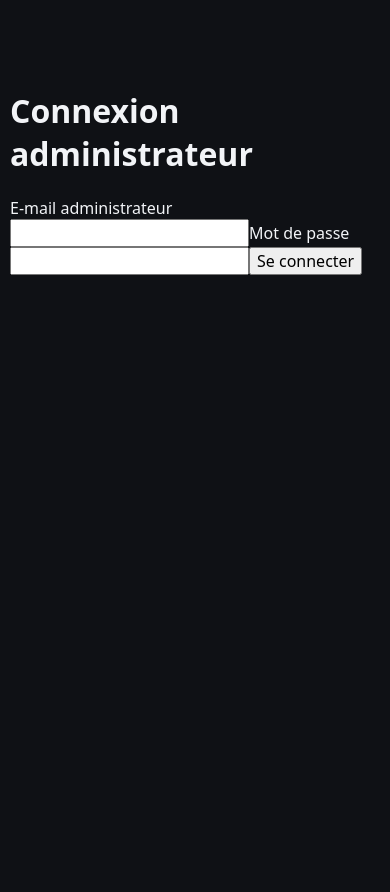
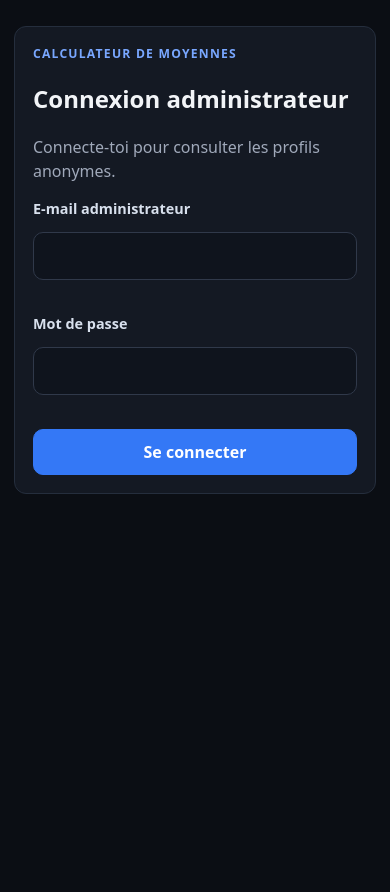
Before and after one commit to Abd-xl/Calculateur-Moyennes, a Flask app: page /admin/connexion in a window 390 px wide. After the commit the page ends 494 px from the top, so only its background shows below. Run offline with Flask 3, Linux system fonts and the light colour scheme; some libraries are stand-ins or nearby versions.

Commit message:
Make admin login responsive

```diff
--- a/templates/admin_login.html
+++ b/templates/admin_login.html
@@ -1 +1,30 @@
-<!doctype html><html lang="fr"><head><meta charset="utf-8"><meta name="viewport" content="width=device-width,initial-scale=1"><meta name="csrf-token" content="{{ csrf_token() }}"><title>Administration — Connexion</title><link rel="stylesheet" href="{{ url_for('static',filename='style.css') }}"></head><body><main class="section" style="max-width:34rem;margin:3rem auto"><h1>Connexion administrateur</h1>{% with messages=get_flashed_messages(with_categories=true) %}{% for category,message in messages %}<p class="message">{{ message }}</p>{% endfor %}{% endwith %}<form method="post"><input type="hidden" name="csrf_token" value="{{ csrf_token() }}"><label for="email">E-mail administrateur</label><input id="email" name="email" type="email" autocomplete="username" required><label for="password">Mot de passe</label><input id="password" name="password" type="password" autocomplete="current-password" required><button type="submit">Se connecter</button></form></main></body></html>
+<!doctype html>
+<html lang="fr">
+<head>
+  <meta charset="utf-8">
+  <meta name="viewport" content="width=device-width, initial-scale=1">
+  <meta name="csrf-token" content="{{ csrf_token() }}">
+  <title>Connexion administrateur</title>
+  <link rel="stylesheet" href="{{ url_for('static', filename='style.css') }}">
+</head>
+<body class="admin-page">
+  <main class="admin-shell">
+    <section class="form-card admin-login-card">
+      <p class="admin-eyebrow">Calculateur de moyennes</p>
+      <h1>Connexion administrateur</h1>
+      <p class="admin-subtitle">Connecte-toi pour consulter les profils anonymes.</p>
+      {% with messages = get_flashed_messages(with_categories=true) %}
+        {% for category, message in messages %}
+          <p class="message" role="alert">{{ message }}</p>
+        {% endfor %}
+      {% endwith %}
+      <form method="post" class="app-form">
+        <input type="hidden" name="csrf_token" value="{{ csrf_token() }}">
+        <div class="form-field"><label for="email">E-mail administrateur</label><input id="email" name="email" type="email" autocomplete="username" autocapitalize="none" spellcheck="false" required></div>
+        <div class="form-field"><label for="password">Mot de passe</label><input id="password" name="password" type="password" autocomplete="current-password" required></div>
+        <button class="form-submit" type="submit">Se connecter</button>
+      </form>
+    </section>
+  </main>
+</body>
+</html>
```
